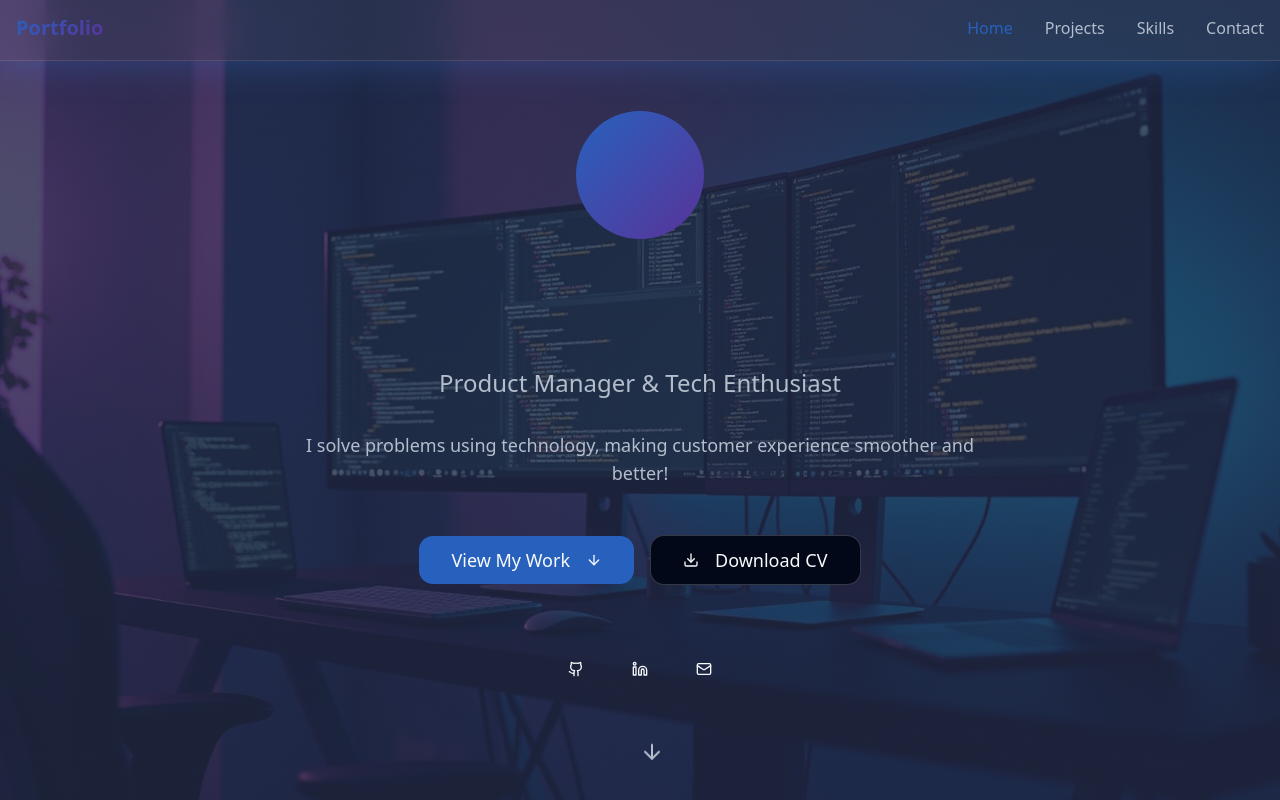
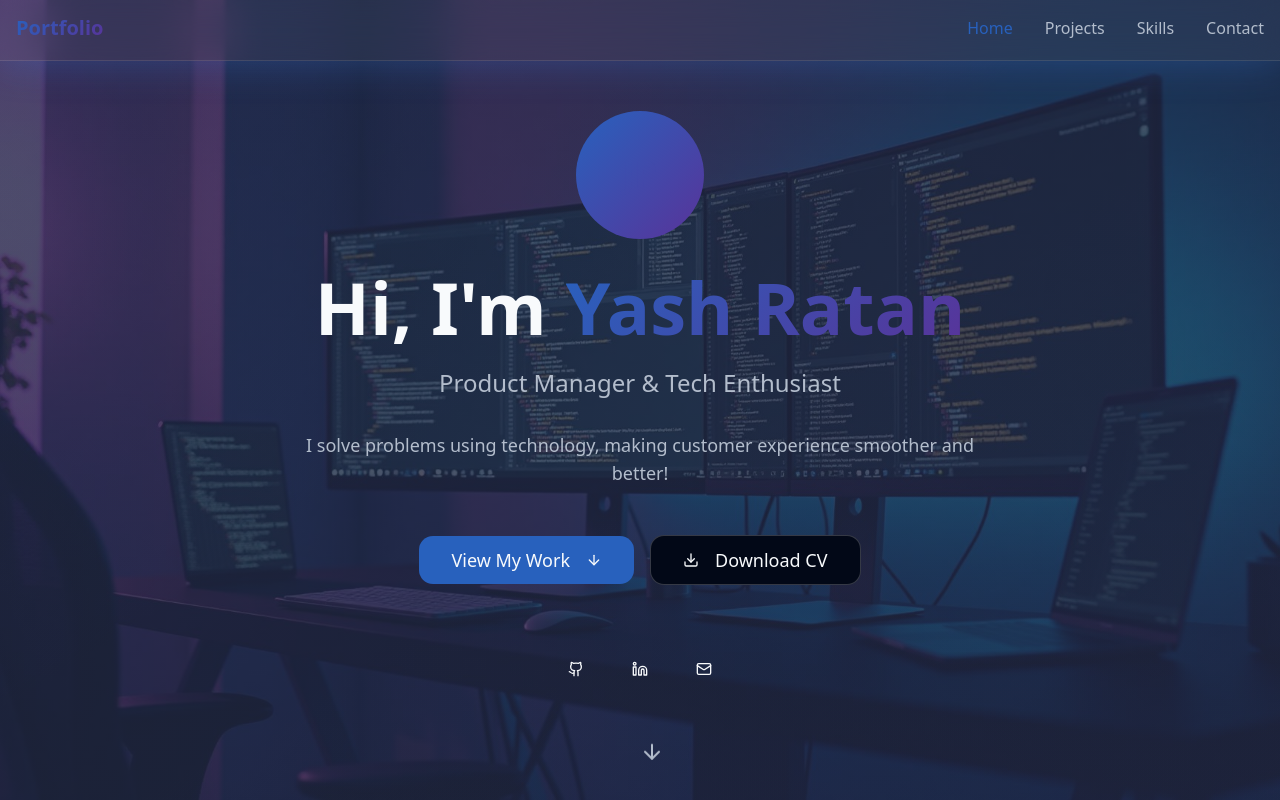
Before and after one commit to yashratan/my-portfolio, a React (Vite) app: page / in a window 1280 px wide. Shown: the top 800 px of the page. Built offline with nearby package versions, Linux system fonts and the light colour scheme.

Commit message:
Reverted to commit 31220cfc96a2cc0368b5285e31028f071ddb9469

```diff
--- a/src/components/portfolio/Hero.tsx
+++ b/src/components/portfolio/Hero.tsx
@@ -1,11 +1,8 @@
 import { ArrowDown, Download, Github, Linkedin, Mail } from 'lucide-react';
 import { Button } from '@/components/ui/button';
 import heroImage from '@/assets/hero-background.jpg';
-import { useTypewriter } from '@/hooks/useTypewriter';
 
 const Hero = () => {
-  const { displayText: nameText } = useTypewriter("Hi, I'm Yash Ratan", 150);
-
   const scrollToSection = (sectionId: string) => {
     const section = document.getElementById(sectionId);
     if (section) {
@@ -40,10 +37,8 @@ const Hero = () => {
 
           {/* Main Heading */}
           <h1 className="text-5xl md:text-7xl font-bold mb-6 animate-fade-in">
-            <span className="gradient-text">
-              {nameText}
-              <span className="animate-pulse">|</span>
-            </span>
+            Hi, I'm{' '}
+            <span className="gradient-text">Yash Ratan</span>
           </h1>
 
           {/* Subtitle */}
--- a/src/hooks/useTypewriter.tsx
+++ /dev/null
@@ -1,39 +0,0 @@
-import { useState, useEffect } from 'react';
-
-export const useTypewriter = (text: string, speed: number = 100) => {
-  const [displayText, setDisplayText] = useState('');
-  const [currentIndex, setCurrentIndex] = useState(0);
-  const [isDeleting, setIsDeleting] = useState(false);
-  const [isComplete, setIsComplete] = useState(false);
-
-  useEffect(() => {
-    const timeout = setTimeout(() => {
-      if (!isDeleting && currentIndex < text.length) {
-        // Typing
-        setDisplayText(text.substring(0, currentIndex + 1));
-        setCurrentIndex(currentIndex + 1);
-      } else if (!isDeleting && currentIndex === text.length) {
-        // Finished typing, pause before deleting
-        setIsComplete(true);
-        setTimeout(() => {
-          setIsDeleting(true);
-        }, 2000); // Pause for 2 seconds
-      } else if (isDeleting && currentIndex > 0) {
-        // Deleting
-        setDisplayText(text.substring(0, currentIndex - 1));
-        setCurrentIndex(currentIndex - 1);
-      } else if (isDeleting && currentIndex === 0) {
-        // Finished deleting, pause before starting again
-        setIsDeleting(false);
-        setIsComplete(false);
-        setTimeout(() => {
-          setCurrentIndex(0);
-        }, 1000); // Pause for 1 second
-      }
-    }, isDeleting ? speed / 2 : speed);
-
-    return () => clearTimeout(timeout);
-  }, [currentIndex, isDeleting, text, speed, isComplete]);
-
-  return { displayText, isComplete };
-};
```
